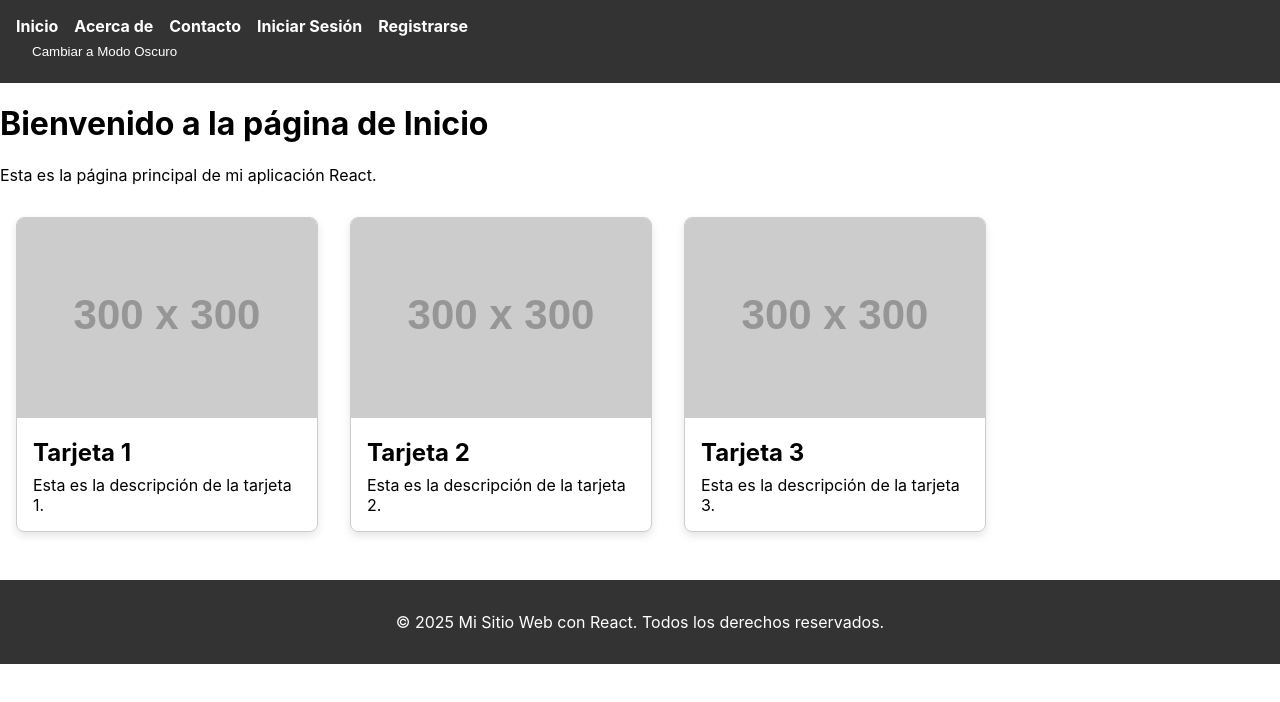
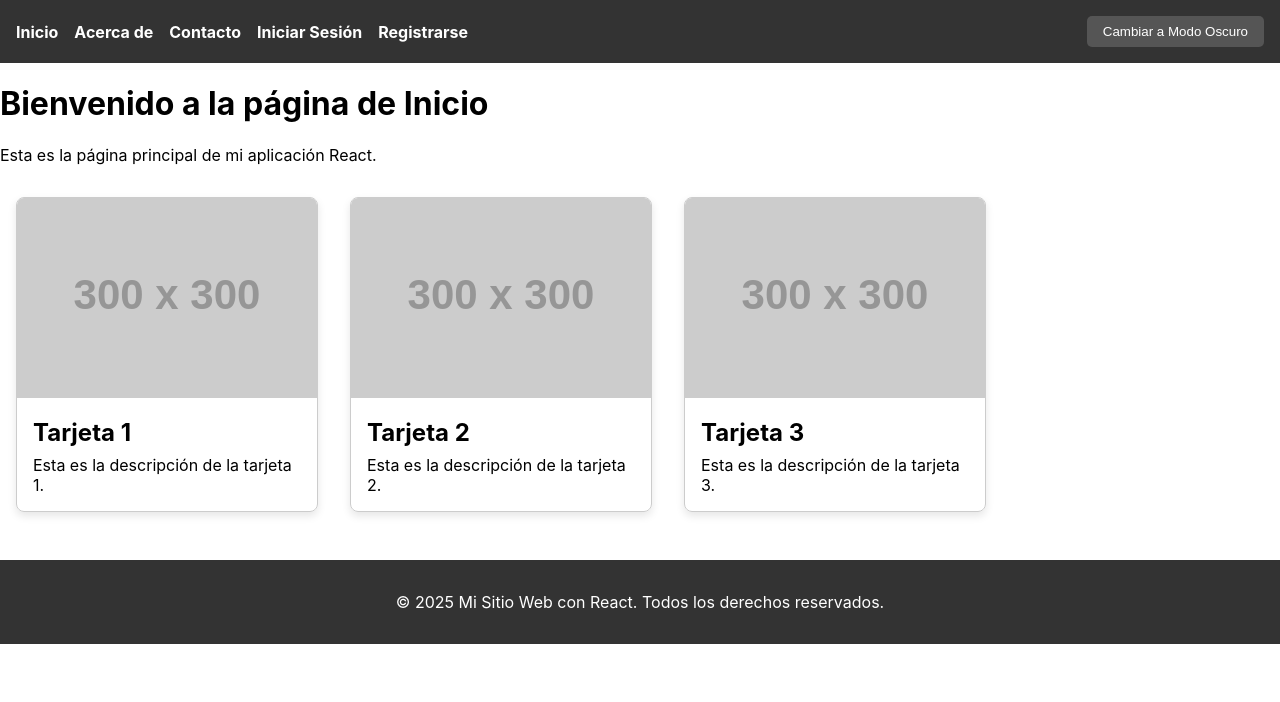
Before and after one commit to jadm2907/mi-primer-proyecto-react, a React (Create React App) app: page / in a window 1280 px wide. Shown: the top 702 px of the page. Built offline with nearby package versions, Linux system fonts and the light colour scheme.

Commit message:
Corrección tema claro/oscuro

```diff
--- a/src/context/ThemeContext.js
+++ b/src/context/ThemeContext.js
@@ -1,9 +1,20 @@
-import React, { createContext, useState } from 'react';
+import React, { createContext, useState, useEffect } from 'react';
 
 export const ThemeContext = createContext();
 
 export const ThemeProvider = ({ children }) => {
   const [isDarkMode, setIsDarkMode] = useState(false);
+
+  // Efecto para cambiar la clase del body
+  useEffect(() => {
+    if (isDarkMode) {
+      document.body.classList.add('dark-mode');
+      document.body.classList.remove('light-mode');
+    } else {
+      document.body.classList.add('light-mode');
+      document.body.classList.remove('dark-mode');
+    }
+  }, [isDarkMode]);
 
   const toggleTheme = () => {
     setIsDarkMode(!isDarkMode);
@@ -15,3 +26,12 @@ export const ThemeProvider = ({ children }) => {
     </ThemeContext.Provider>
   );
 };
+  /*const toggleTheme = () => {
+    setIsDarkMode(!isDarkMode);
+  };
+
+  return (
+    <ThemeContext.Provider value={{ isDarkMode, toggleTheme }}>
+      {children}
+    </ThemeContext.Provider>
+  );*/
--- a/src/index.css
+++ b/src/index.css
@@ -29,3 +29,45 @@ body.light-mode {
 .light-mode nav {
   background-color: #333;
 }
+/*Estilos Navbar*/
+nav {
+  padding: 1rem;
+  display: flex;
+  justify-content: space-between;
+  align-items: center;
+}
+
+nav ul {
+  list-style: none;
+  padding: 0;
+  margin: 0;
+  display: flex;
+  gap: 1rem;
+}
+
+nav ul li {
+  display: inline;
+}
+
+nav ul li a {
+  color: white;
+  text-decoration: none;
+  font-weight: bold;
+}
+
+nav ul li a:hover {
+  text-decoration: underline;
+}
+
+nav button {
+  background-color: #555;
+  color: white;
+  padding: 0.5rem 1rem;
+  border: none;
+  border-radius: 5px;
+  cursor: pointer;
+}
+
+nav button:hover {
+  background-color: #777;
+}
```
